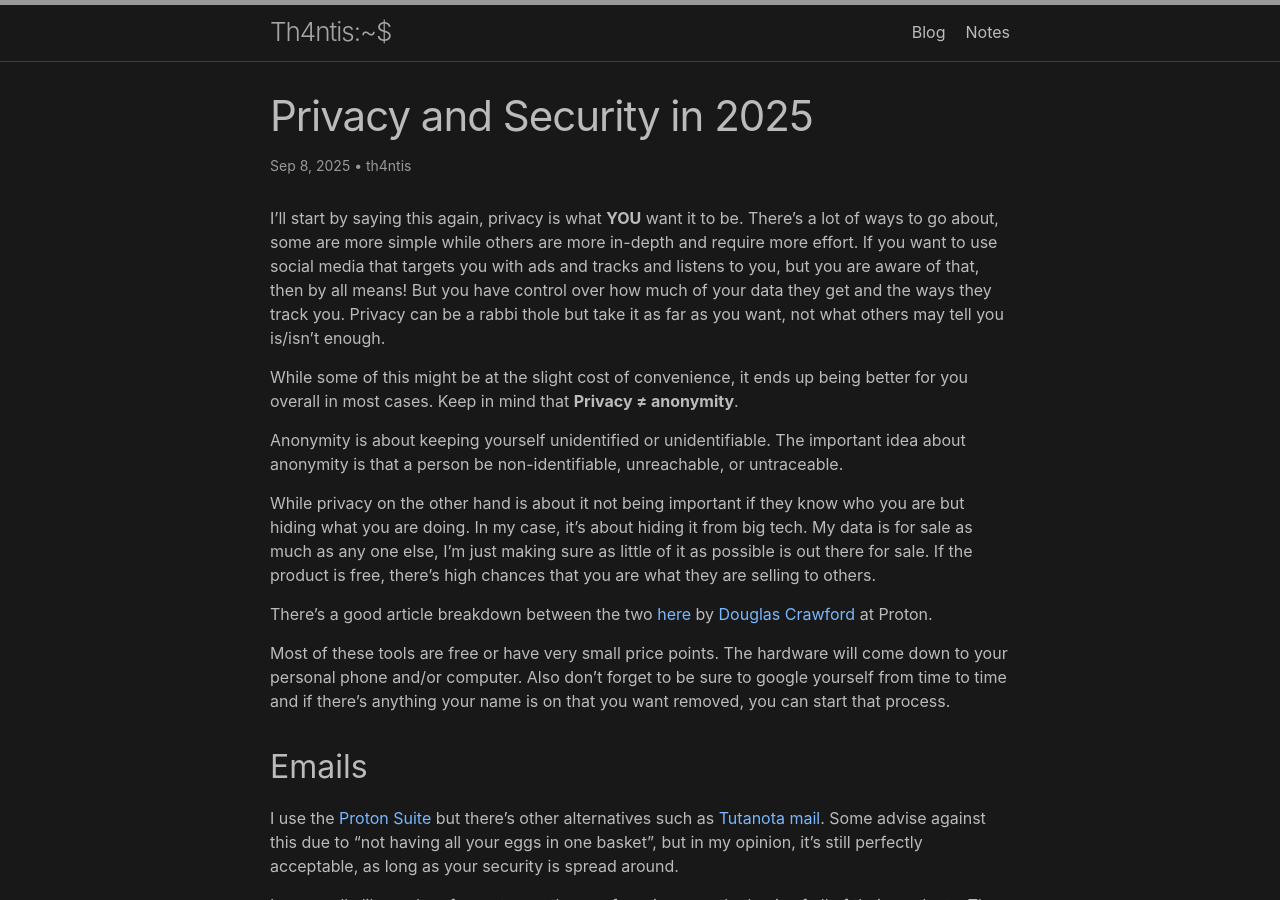
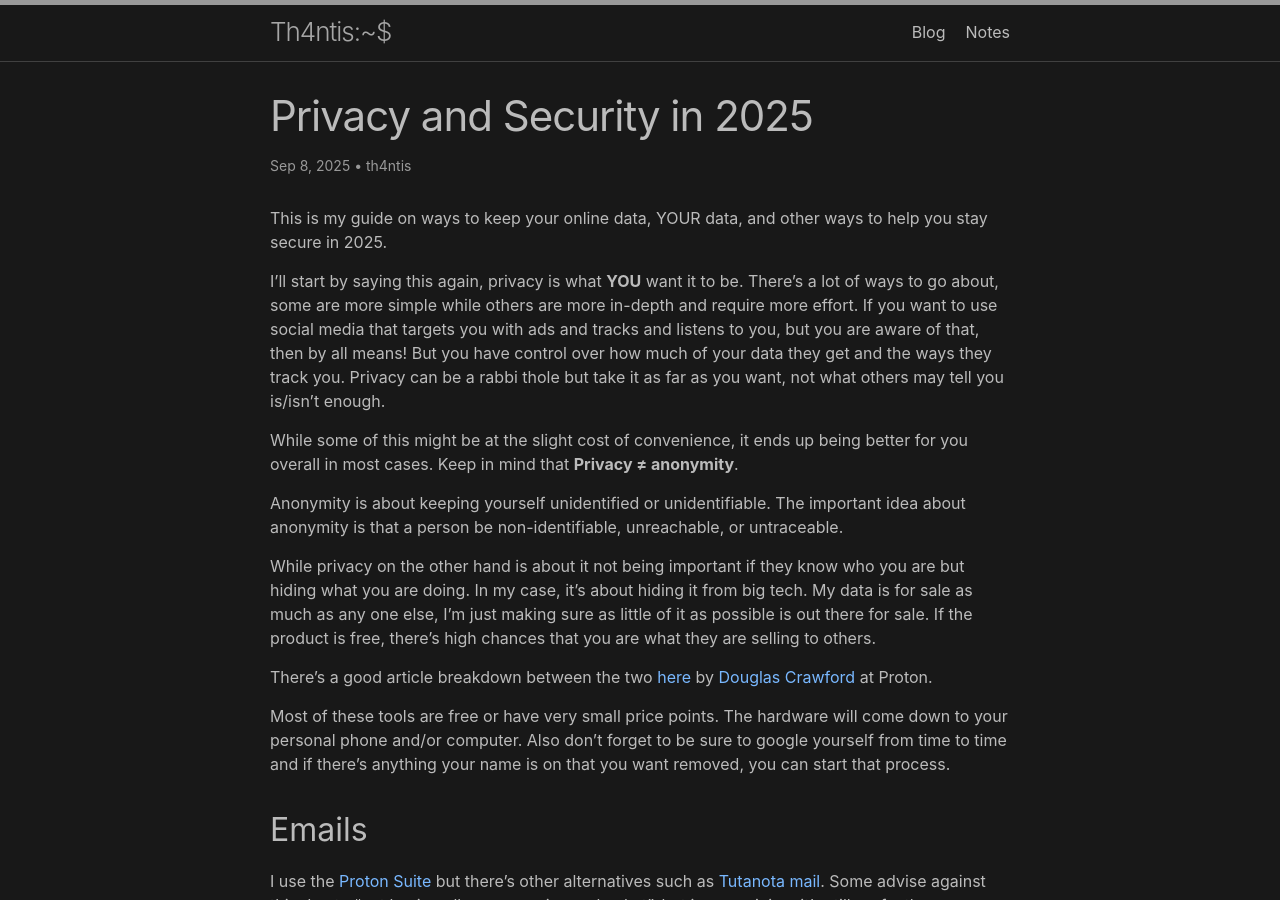
Before and after one commit to Th4ntis/th4ntis.github.io, a Jekyll site: the page built from _posts/2025-09-08-Privacy-and-Security-in-2025.md, in a window 1280 px wide and 900 px high. Built offline with Jekyll 4.4.1, drawn with Linux system fonts in a browser that asks for light colours.

Commit message:
Update 2025-09-08-Privacy-and-Security-in-2025.md

```diff
--- a/_posts/2025-09-08-Privacy-and-Security-in-2025.md
+++ b/_posts/2025-09-08-Privacy-and-Security-in-2025.md
@@ -5,6 +5,8 @@
 author:
 - th4ntis
 ---
+This is my guide on ways to keep your online data, YOUR data, and other ways to help you stay secure in 2025.
+
 I'll start by saying this again, privacy is what **YOU** want it to be. There's a lot of ways to go about, some are more simple while others are more in-depth and require more effort. If you want to use social media that targets you with ads and tracks and listens to you, but you are aware of that, then by all means! But you have control over how much of your data they get and the ways they track you. Privacy can be a rabbi thole but take it as far as you want, not what others may tell you is/isn't enough.
 
 While some of this might be at the slight cost of convenience, it ends up being better for you overall in most cases. Keep in mind that **Privacy ≠ anonymity**.
```
